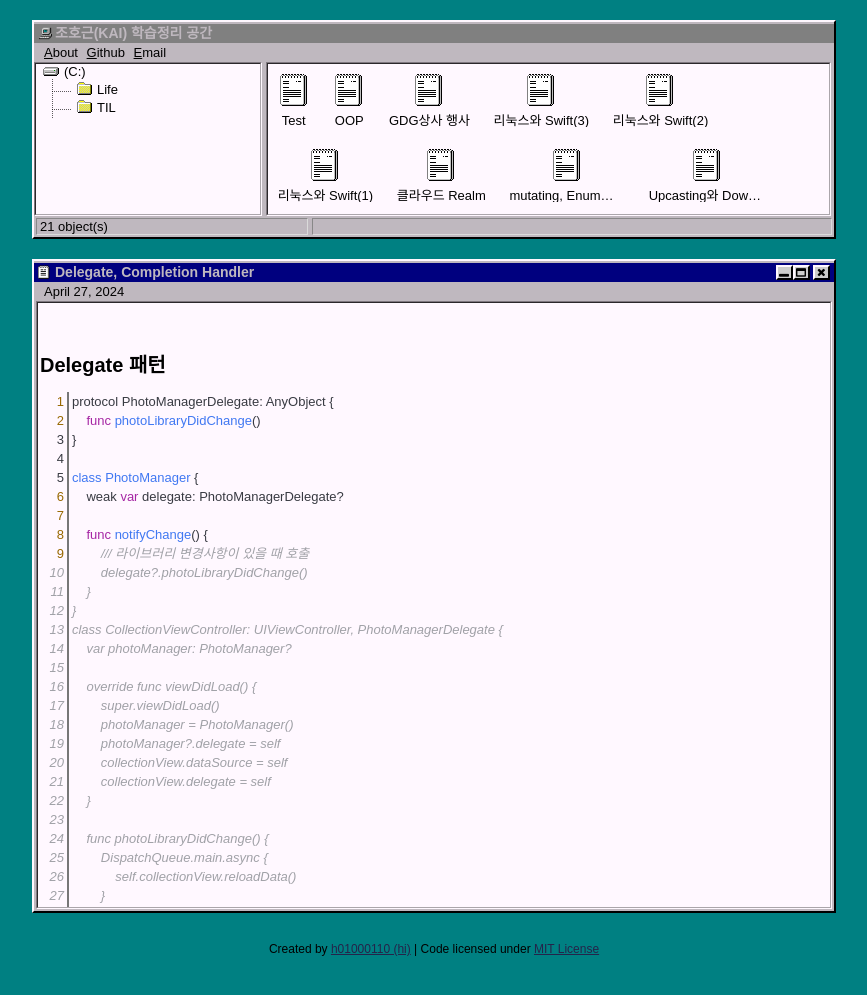
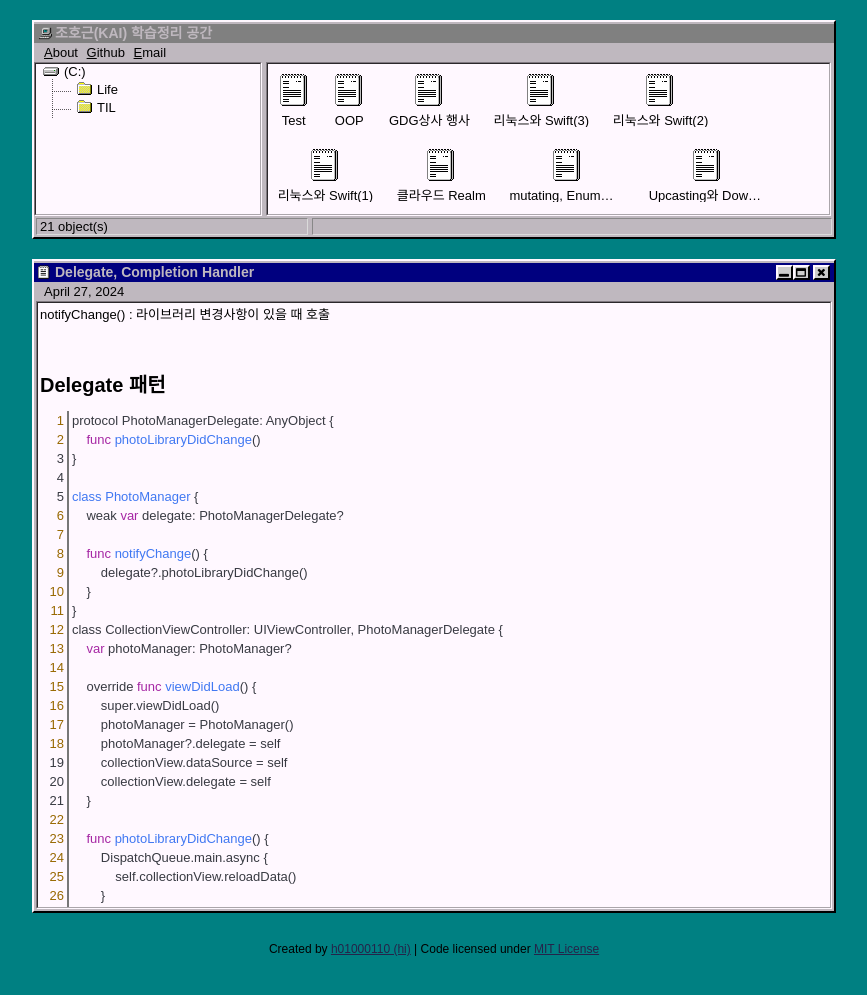
Before and after one commit to joho2022/joho2022.github.io, a Jekyll site: the page built from _posts/2024-04-27-Delegate, Completion Handler.md, in a window 1280 px wide. Shown: the top 995 px of the page, without its empty margins (206-1073 px from the left). Built offline with Jekyll 4.4.1, drawn with Linux system fonts in a browser that asks for light colours; comment, search, counter and statistics services are not loaded; part of the change alters nothing that is shown.

Commit message:
Update 2024-04-27-Delegate, Completion Handler.md

```diff
--- a/_posts/2024-04-27-Delegate, Completion Handler.md
+++ b/_posts/2024-04-27-Delegate, Completion Handler.md
@@ -3,6 +3,7 @@ layout: default
 title: "Delegate, Completion Handler"
 tags: TIL
 ---
+notifyChange() : 라이브러리 변경사항이 있을 때 호출
 
 # Delegate 패턴
 
@@ -15,7 +16,6 @@ class PhotoManager {
     weak var delegate: PhotoManagerDelegate?
 
     func notifyChange() {
-        /// 라이브러리 변경사항이 있을 때 호출
         delegate?.photoLibraryDidChange()
     }
 }
@@ -44,7 +44,6 @@ class PhotoManager {
     var onChange: (() -> Void)?
 
     func notifyChange() {
-        /// 라이브러리 변경사항이 있을 때 호출
         onChange?()
     }
 }
```
